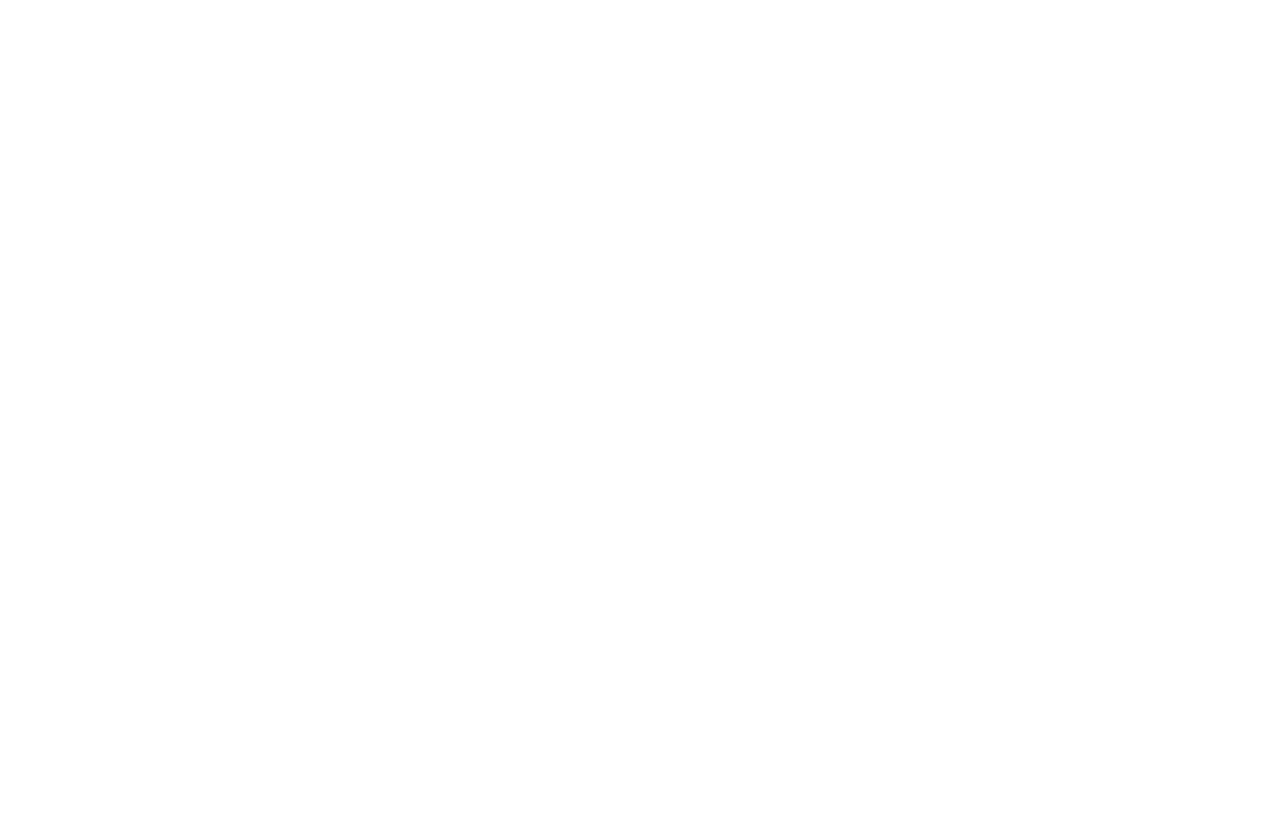
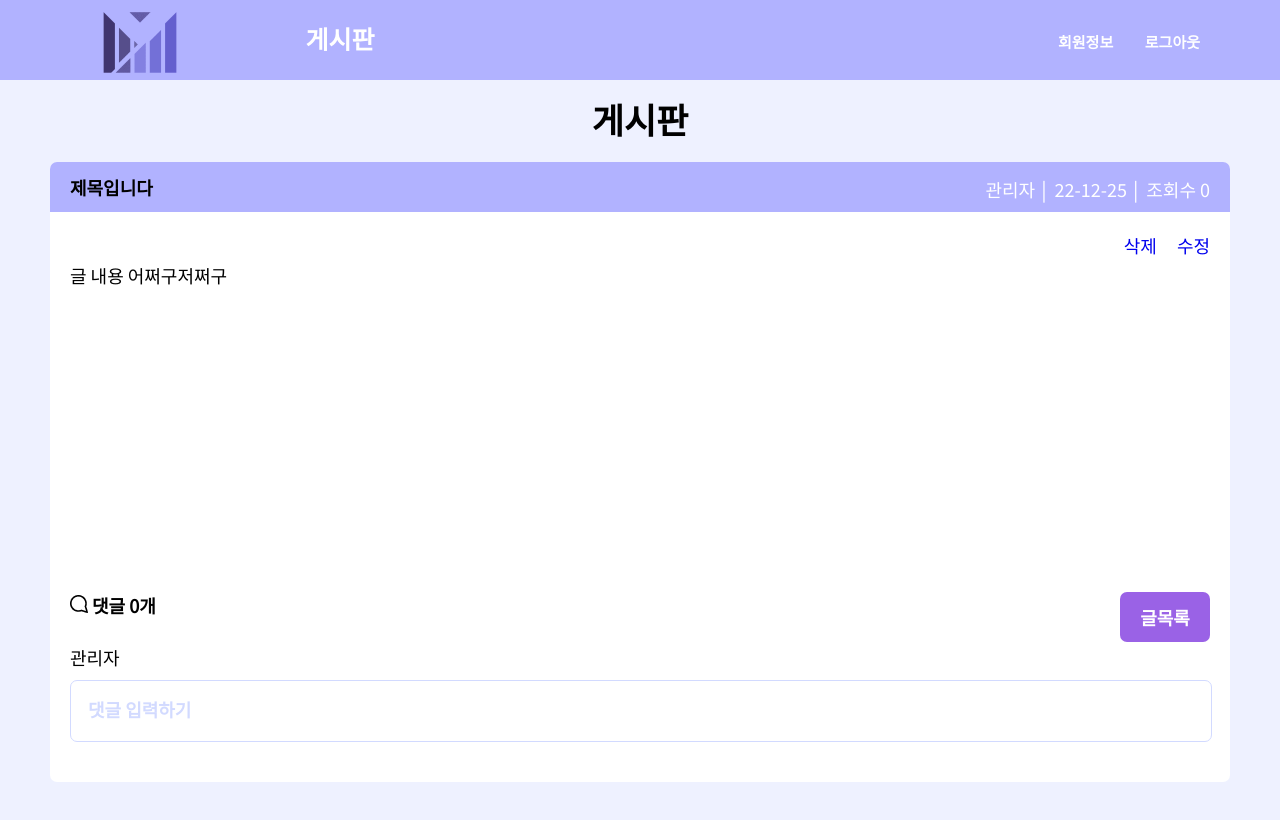
Before and after one commit to kyungcheol1/4team, a plain HTML site: page views/board/view.html in a window 1280 px wide. Shown: the top 820 px of the page. Drawn offline with Linux system fonts and the light colour scheme.

Commit message:
feat: board/view page 틀 완성

```diff
--- a/public/css/board/header.css
+++ b/public/css/board/header.css
@@ -121,5 +121,5 @@ a {
 }
 
 #top > h4 {
-    padding: 12px;
+    padding: 12px 20px;
 }
--- /dev/null
+++ b/public/css/board/view.css
@@ -0,0 +1,74 @@
+#top {
+    width: 100%;
+    display: flex;
+    justify-content: space-between;
+}
+
+#top > h4 {
+    width: 70%;
+    color: black !important;
+}
+
+#top > ul > li {
+    display: inline-block;
+    padding: 14px 0;
+}
+
+#top > ul > li:last-child {
+    padding-right: 20px;
+}
+
+#viewContent > a {
+    float: right;
+    padding: 20px 20px 20px 0;
+}
+
+#viewContent > #content {
+    margin: 0 auto;
+    padding: 50px 20px 30px 20px;
+    min-height: 300px;
+}
+
+#viewContent > button {
+    float: right;
+    width: 90px;
+    height: 50px;
+    margin-right: 20px;
+    background: #9a62e6;
+    border: 0;
+    border-radius: 7px;
+
+    font-family: "Noto Sans KR";
+    font-style: normal;
+    font-weight: 700;
+    font-size: 18px;
+    line-height: 26px;
+    color: white;
+}
+
+#reply {
+    min-height: 150px;
+    margin: 0 20px 40px 20px;
+}
+
+#reply > span {
+    font-weight: bold;
+}
+
+#reply > input {
+    margin-top: 10px;
+    width: 100%;
+    height: 60px;
+    border: #d2daff solid 1px;
+    border-radius: 7px;
+}
+
+#reply > input::placeholder {
+    padding: 20px 17px;
+    font-family: "Noto Sans KR";
+    font-style: normal;
+    font-weight: 700;
+    font-size: 18px;
+    line-height: 26px;
+    color: #d2daff;
+}
--- a/views/board/view.html
+++ b/views/board/view.html
@@ -0,0 +1,80 @@
+<!DOCTYPE html>
+<html lang="en">
+    <head>
+        <meta charset="UTF-8" />
+        <meta http-equiv="X-UA-Compatible" content="IE=edge" />
+        <meta name="viewport" content="width=device-width, initial-scale=1.0" />
+        <title>Document</title>
+        <link href="../../public/css/board/header.css" rel="stylesheet" />
+        <link href="../../public/css/board/view.css" rel="stylesheet" />
+
+        <link rel="preconnect" href="https://fonts.googleapis.com" />
+        <link rel="preconnect" href="https://fonts.gstatic.com" crossorigin />
+        <link
+            href="https://fonts.googleapis.com/css2?family=Noto+Sans+KR&display=swap"
+            rel="stylesheet"
+        />
+    </head>
+    <body>
+        <div id="wrap">
+            <!-- 헤더 -->
+            <div id="header">
+                <div class="inner">
+                    <h1 id="logo">
+                        <img src="../../public/img/Logo.png" />
+                    </h1>
+                    <div id="menu">
+                        <ul>
+                            <li><a href="#">게시판</a></li>
+                        </ul>
+                    </div>
+                    <div id="user">
+                        <ul>
+                            <li><a href="#">회원정보</a></li>
+                            <li><a href="#">로그아웃</a></li>
+                        </ul>
+                    </div>
+                </div>
+            </div>
+
+            <!-- 컨텐츠 -->
+            <div id="contents">
+                <div class="inner">
+                    <h1>게시판</h1>
+                    <div id="boardContent">
+                        <div id="top">
+                            <h4>제목입니다</h4>
+                            <ul>
+                                <li>관리자</li>
+                                <span>│</span>
+                                <li>22-12-25</li>
+                                <span>│</span>
+                                <li>조회수 0</li>
+                            </ul>
+                        </div>
+                        <div id="viewContent">
+                            <a href="#">수정</a>
+                            <a href="#">삭제</a>
+                            <div id="content">글 내용 어쩌구저쩌구</div>
+                            <button id="listBnt">글목록</button>
+                        </div>
+                        <div id="reply">
+                            <span
+                                ><img src="../../public/img/Vector.png" /> 댓글
+                                0개</span
+                            ><br />
+                            <br />
+                            관리자
+                            <br />
+                            <input
+                                type="text"
+                                name="reply"
+                                placeholder="댓글 입력하기"
+                            />
+                        </div>
+                    </div>
+                </div>
+            </div>
+        </div>
+    </body>
+</html>
```
Also changed, not shown: views/board/modify.html (+7 -3 lines), views/board/write.html (+7 -3 lines), public/img/Vector.png (added).
